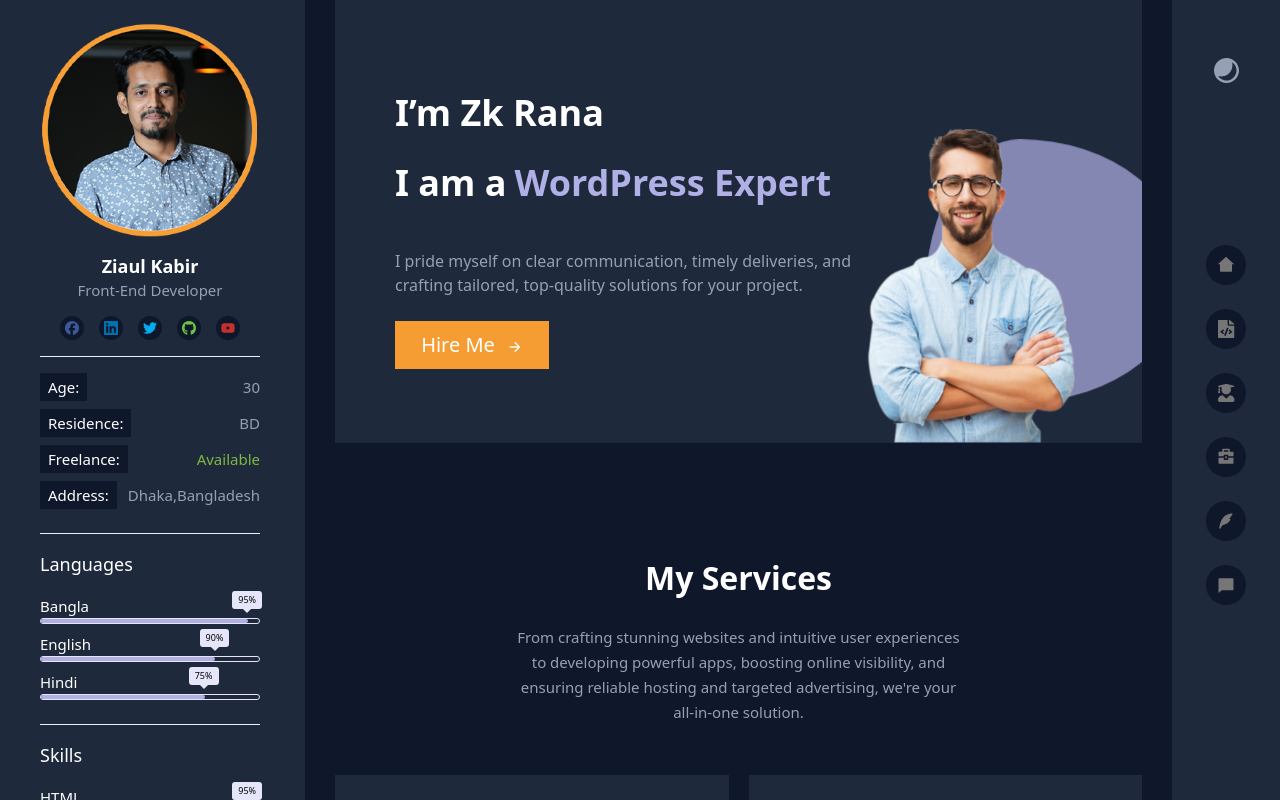
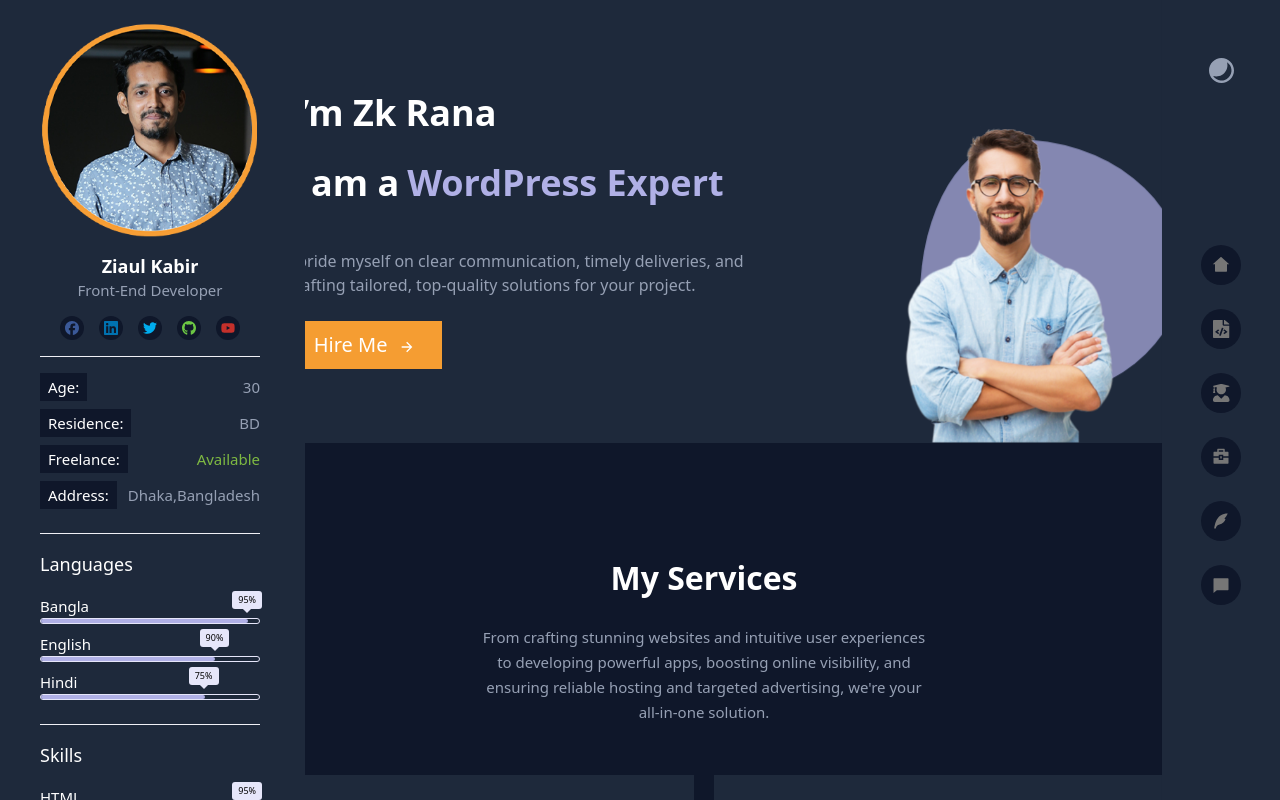
Before and after one commit to zkrana/portfolio, a Next.js app: page / in a window 1280 px wide. Shown: the top 800 px of the page. Built offline with nearby package versions, Linux system fonts and the light colour scheme.

Commit message:
Root 3 column flex and proper width implementation

```diff
--- a/app/components/SecWrapper.jsx
+++ b/app/components/SecWrapper.jsx
@@ -11,7 +11,7 @@
 
 export default function SecWrapper() {
   return (
-    <div className="secContentWrap xl:w-[calc(100%-473px)] w-[calc(100%-425px)] xl:ml-[335px] ml-[310px]">
+    <div className="secContentWrap">
       <Suspense
         fallback={<div className=" animate-spin"> Hero is Loading... </div>}
       >
--- a/app/components/leftsidebar/LeftSideBar.jsx
+++ b/app/components/leftsidebar/LeftSideBar.jsx
@@ -7,7 +7,7 @@
 export default function LeftSideBar({ isMobile, showSidebar }) {
   return (
     <div
-      className={`leftSideBar h-screen xl:pl-[40px] p-5 xl:pr-[45px] pr-6 pb-5 pt-[20px] bg-[#1E293B] xl:w-[305px] w-[280px] flex-shrink-0 fixed left-0 top-0 scroll-smooth transition-all hover:overflow-x-auto z-[99999] ${
+      className={`leftSideBar h-screen xl:pl-[40px] p-5 xl:pr-[45px] pr-6 pb-5 pt-[20px] bg-[#1E293B] fixed left-0 top-0 scroll-smooth transition-all hover:overflow-x-auto z-[99999] ${
         isMobile && !showSidebar ? "hidden" : ""
       }`}
     >
--- a/app/components/rightsidebar/RightSidebar.jsx
+++ b/app/components/rightsidebar/RightSidebar.jsx
@@ -2,7 +2,7 @@
 
 export default function RightSidebar() {
   return (
-    <div className="flex justify-center items-center flex-col h-full xl:w-[108px] w-[84px] bg-[#1E293B] shadow-sm xl:px-[39px] px-6 pt-[50px] fixed right-0 top-0">
+    <div className="flex justify-center items-center flex-col h-full bg-[#1E293B] shadow-sm xl:px-[39px] px-6 pt-[50px] fixed right-0 top-0">
       <div
         id="dark-mode"
         className="cursor-pointer flex justify-center items-center absolute top-14"
--- a/app/page.tsx
+++ b/app/page.tsx
@@ -33,6 +33,7 @@
 
   return (
     <div className="w-full flex gap-[30px] justify-between h-full">
+      <div className="w-[calc(17%-20px)]">
         {isMobile && (
           <div
             className="text-white text-2xl cursor-pointer absolute left-4 top-7 z-[20]"
@@ -55,10 +56,11 @@
         )}
 
         {!isMobile && <LeftSideBar isMobile={isMobile} showSidebar={true} />}
-
+      </div>
+      <div className="w-[calc(76%-20px)]">
         <SecWrapper />
-
-      {!isMobile && <RightSidebar />}
+      </div>
+      <div className="w-[calc(7%-20px)]">{!isMobile && <RightSidebar />}</div>
     </div>
   );
 }
```
Lines whose indentation alone changed are shown as unchanged.
